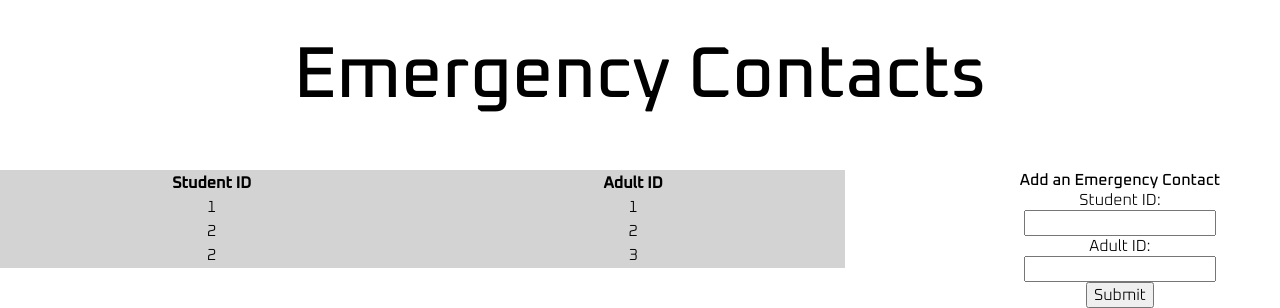
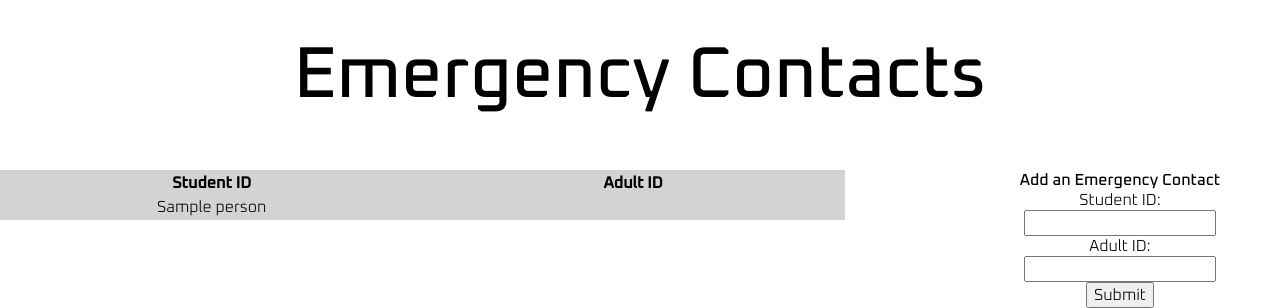
Before and after one commit to jessa9000/fieldtrip-planner, a Flask app: template templates/Students.j2 in a window 1280 px wide. Shown: the part 817-1125 px from the top of the page. Run offline with Flask 2, Linux system fonts and the light colour scheme; the template is opened without the code that fills it: most values are stand-ins (such as "Sample title", 1, 10 or a date in 2020); some libraries are stand-ins or nearby versions.

Commit message:
Updated Students.j2 and app.py for multiple dynamic tables

```diff
--- a/app.py
+++ b/app.py
@@ -20,14 +20,16 @@ def root():
 def Students():
 
     # Write the query and save it to a variable
-    query = "SELECT * FROM Students;"
+    queryStudents = "SELECT * FROM Students;"
+    queryEmergencyContacts = "SELECT * FROM EmergencyContacts;"
     print("Test1")
 
     # The way the interface between MySQL and Flask works is by using an
     # object called a cursor. Think of it as the object that acts as the
     # person typing commands directly into the MySQL command line and
     # reading them back to you when it gets results
-    cursor = db.execute_query(db_connection=db_connection, query=query)
+    cursorStudents = db.execute_query(db_connection=db_connection, query=queryStudents)
+    cursorEmergencyContacts = db.execute_query(db_connection=db_connection, query=queryEmergencyContacts)
     print("Test2")
 
     # The cursor.fetchall() function tells the cursor object to return all
@@ -36,11 +38,12 @@ def Students():
     # The json.dumps() function simply converts the dictionary that was
     # returned by the fetchall() call to JSON so we can display it on the
     # page.
-    results = cursor.fetchall()
+    resultsStudents = cursorStudents.fetchall()
+    resultsEmergencyContacts = cursorEmergencyContacts.fetchall()
     print("Test3")
 
     # Sends the results back to the web browser.
-    return render_template("Students.j2", Students=results)
+    return render_template("Students.j2", Students=resultsStudents, EmergencyContacts=resultsEmergencyContacts)
 
 @app.route('/TrustedAdults')
 def TrustedAdults():
--- a/templates/Students.j2
+++ b/templates/Students.j2
@@ -88,18 +88,17 @@
 			</tr>
 
         <tbody>
-			<tr>
-				<td>1</td>
-				<td>1</td>
-			</tr>
-			<tr>
-				<td>2</td>
-				<td>2</td>
-			</tr>
-			<tr>
-				<td>2</td>
-				<td>3</td>
-			</tr>
+             <!-- Iterate through every person in EmergencyContacts -->
+            {% for person in EmergencyContacts %}
+            <tr>
+                <!-- Iterate through every key in the current person dictionary -->
+                {% for key in person.keys() %}
+
+                <!-- Create a <td> element with the value of that key in it -->
+                <td>{{person[key]}}</td>
+                {% endfor %}
+            </tr>
+            {% endfor %}
 		</table>
 	</div>
 
```
